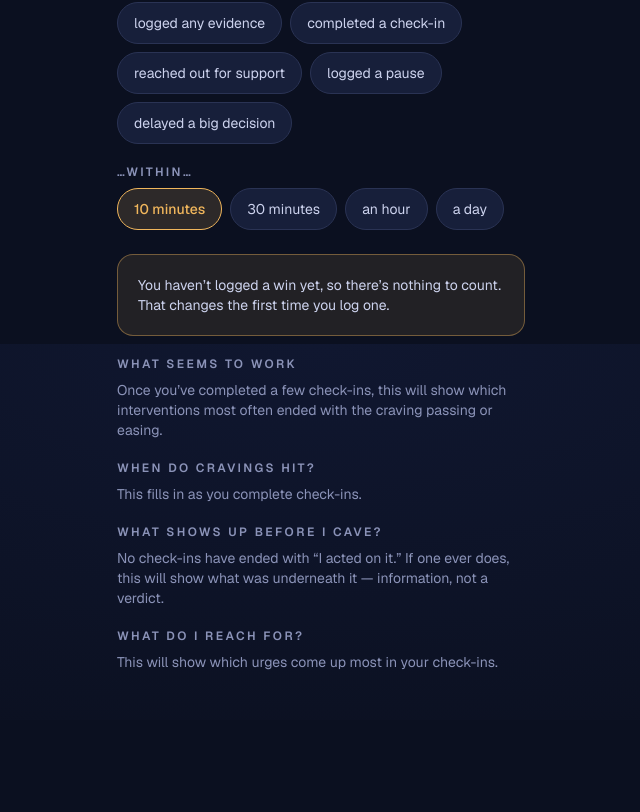
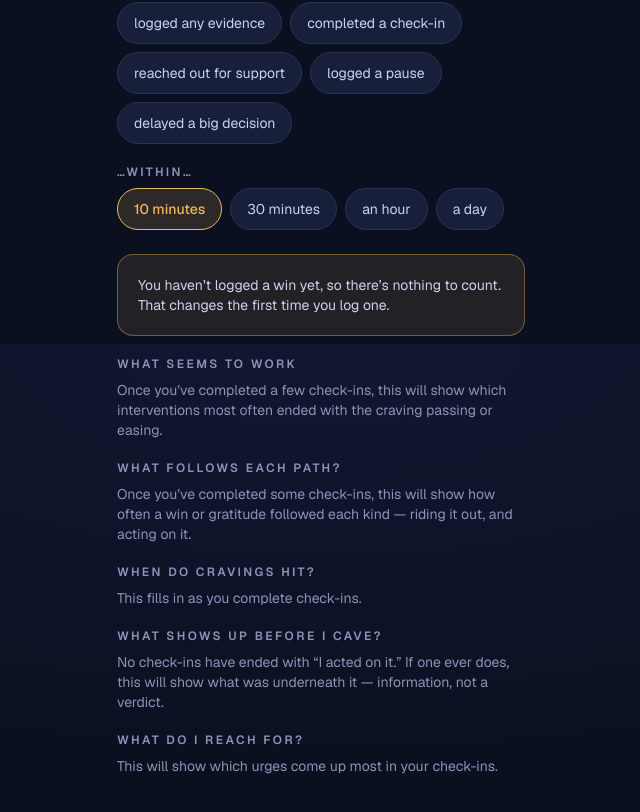
Before and after one commit to ignitehealingai/evidence, a Next.js app: page /reports in a window 1280 px wide. Shown: the part 456-1268 px from the top of the page, without its empty margins (319-959 px from the left). Before the commit the page ends 1176 px from the top, so only its background shows below. Built offline with nearby package versions, Linux system fonts and the light colour scheme.

Commit message:
Add 'What follows each path?' report comparing wins after riding it out vs acting on it
Counts deliberate wins and gratitudes logged within a day after each
kind of check-in, with explicitly non-judgmental framing.

https://claude.ai/code/session_01Tyd4Jz3FptQnFwwmQhPgPD

```diff
--- a/src/app/reports/page.tsx
+++ b/src/app/reports/page.tsx
@@ -12,6 +12,7 @@ import {
   interventionEffects,
   sequenceReport,
   urgeCounts,
+  winsAfterEachPath,
   type CountRow,
 } from "@/lib/reports";
 import { ChipGrid, Screen, SectionLabel } from "@/components/ui";
@@ -51,6 +52,10 @@ export default function Reports() {
   const urges = useMemo(
     () => urgeCounts(profile, sessions),
     [profile, sessions]
+  );
+  const paths = useMemo(
+    () => winsAfterEachPath(entries, sessions),
+    [entries, sessions]
   );
 
   const kindOptions = EVENT_KINDS.map((k) => ({ id: k.id, label: k.label }));
@@ -142,6 +147,37 @@ export default function Reports() {
           ))}
         </div>
       )}
+      <SectionLabel>What follows each path?</SectionLabel>
+      {paths.rodeItOut.total + paths.acted.total === 0 ? (
+        <p className="text-sm text-fog">
+          Once you&rsquo;ve completed some check-ins, this will show how often
+          a win or gratitude followed each kind — riding it out, and acting
+          on it.
+        </p>
+      ) : (
+        <>
+          <div className="space-y-2">
+            <PathCard
+              label="When I rode it out"
+              total={paths.rodeItOut.total}
+              followed={paths.rodeItOut.followedByWin}
+              windowHours={paths.windowHours}
+            />
+            <PathCard
+              label="When I acted on it"
+              total={paths.acted.total}
+              followed={paths.acted.followedByWin}
+              windowHours={paths.windowHours}
+            />
+          </div>
+          <p className="mt-3 text-xs leading-relaxed text-fog">
+            Not a scoreboard. Both rows exist because you logged honestly —
+            this is just your own evidence about which path tends to give you
+            more of what you actually want.
+          </p>
+        </>
+      )}
+
       <SectionLabel>When do cravings hit?</SectionLabel>
       {sessions.length === 0 ? (
         <p className="text-sm text-fog">
@@ -197,6 +233,38 @@ export default function Reports() {
   );
 }
 
+function PathCard({
+  label,
+  total,
+  followed,
+  windowHours,
+}: {
+  label: string;
+  total: number;
+  followed: number;
+  windowHours: number;
+}) {
+  return (
+    <div className="rounded-2xl border border-line bg-surface px-4 py-3">
+      <div className="flex items-center justify-between">
+        <span className="text-sm font-medium text-mist">{label}</span>
+        <span className="text-sm font-semibold tabular-nums text-glow">
+          {total === 0 ? "—" : `${Math.round((followed / total) * 100)}%`}
+        </span>
+      </div>
+      <p className="mt-1 text-xs text-fog">
+        {total === 0
+          ? "no check-ins like this yet"
+          : `a win or gratitude followed within ${
+              windowHours === 24 ? "a day" : `${windowHours}h`
+            } after ${followed} of ${total} ${
+              total === 1 ? "check-in" : "check-ins"
+            }`}
+      </p>
+    </div>
+  );
+}
+
 function BarList({ rows }: { rows: CountRow[] }) {
   const max = Math.max(...rows.map((r) => r.count), 1);
   return (
--- a/src/lib/reports.ts
+++ b/src/lib/reports.ts
@@ -242,6 +242,53 @@ export function beforeCaving(
   };
 }
 
+export type PathComparison = {
+  /** Check-ins that did NOT end with "I acted on it". */
+  rodeItOut: { total: number; followedByWin: number };
+  /** Check-ins that ended with "I acted on it". */
+  acted: { total: number; followedByWin: number };
+  windowHours: number;
+};
+
+/**
+ * After each kind of check-in, how often a win was logged within the window.
+ * Framed as information about what follows each path — never a scoreboard.
+ */
+export function winsAfterEachPath(
+  entries: EvidenceEntry[],
+  sessions: IntensitySession[],
+  windowHours = 24
+): PathComparison {
+  // Deliberate wins only (Log a Win / gratitudes), not the reflection chips
+  // saved moments after the check-in itself — those would blur the signal.
+  const winTimes = entries
+    .filter((e) => e.source === "win" || e.source === "gratitude")
+    .map((e) => new Date(e.createdAt).getTime())
+    .filter((t) => Number.isFinite(t))
+    .sort((a, b) => a - b);
+
+  const windowMs = windowHours * 3_600_000;
+
+  const followed = (sessionList: IntensitySession[]) => {
+    let count = 0;
+    for (const session of sessionList) {
+      const t = new Date(session.completedAt).getTime();
+      if (!Number.isFinite(t)) continue;
+      if (winTimes.some((w) => w > t && w - t <= windowMs)) count += 1;
+    }
+    return count;
+  };
+
+  const acted = sessions.filter((s) => s.outcomes.includes("acted-on-it"));
+  const rode = sessions.filter((s) => !s.outcomes.includes("acted-on-it"));
+
+  return {
+    rodeItOut: { total: rode.length, followedByWin: followed(rode) },
+    acted: { total: acted.length, followedByWin: followed(acted) },
+    windowHours,
+  };
+}
+
 /** What the user most often wants to do when intensity hits. */
 export function urgeCounts(
   profile: Profile,
```
